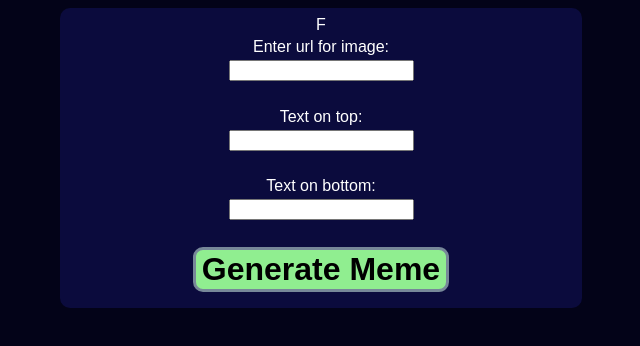
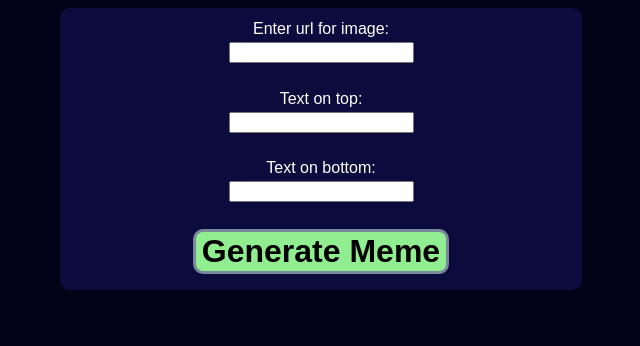
Before and after one commit to acollino/Meme-Generator, a plain HTML site: page index.html in a window 1280 px wide. Shown: the whole page, without its empty margins (319-959 px from the left). Drawn offline with Linux system fonts and the light colour scheme.

Commit message:
remove typo

```diff
--- a/index.html
+++ b/index.html
@@ -9,7 +9,7 @@
     <title>Meme Generator</title>
   </head>
   <body>
-    <form>F
+    <form>
       <label for="url-input">Enter url for image:</label>
       <input type="url" id="url-input" required />
       <label for="text-top">Text on top:</label>
```
